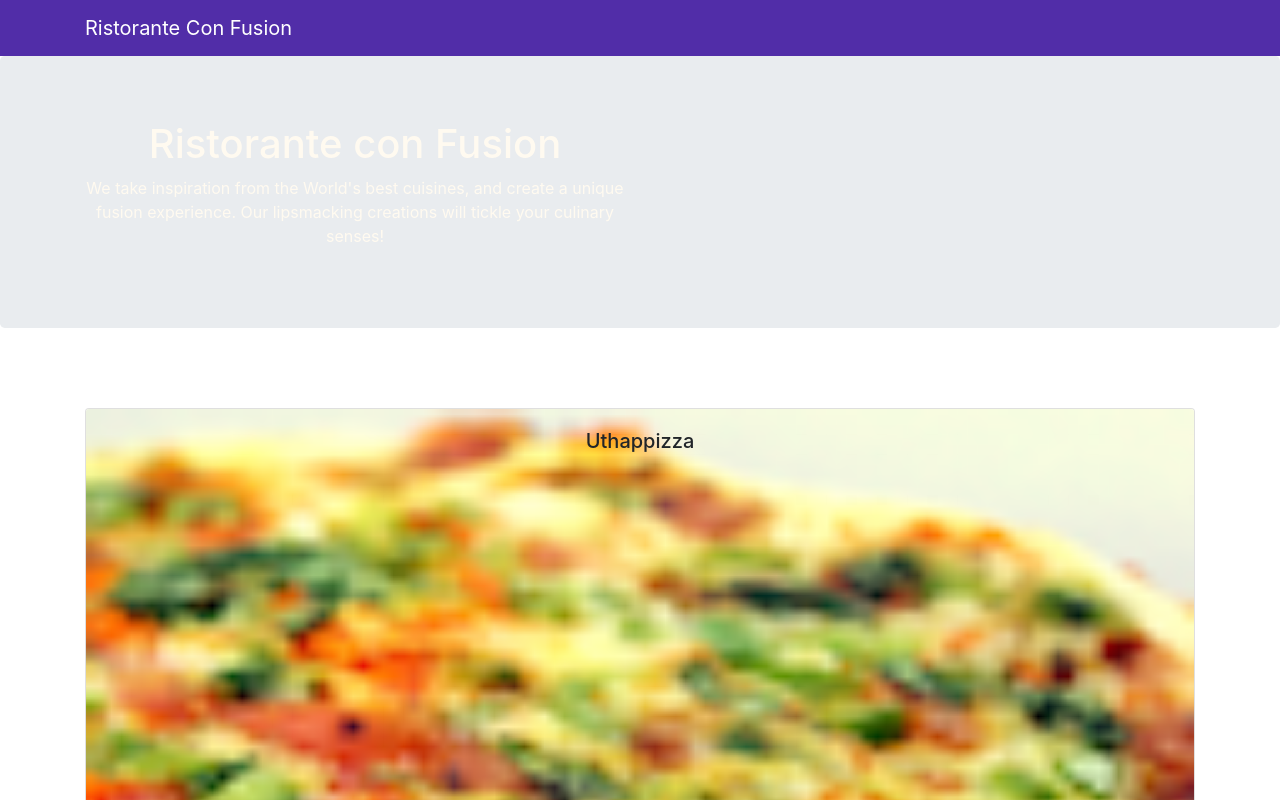
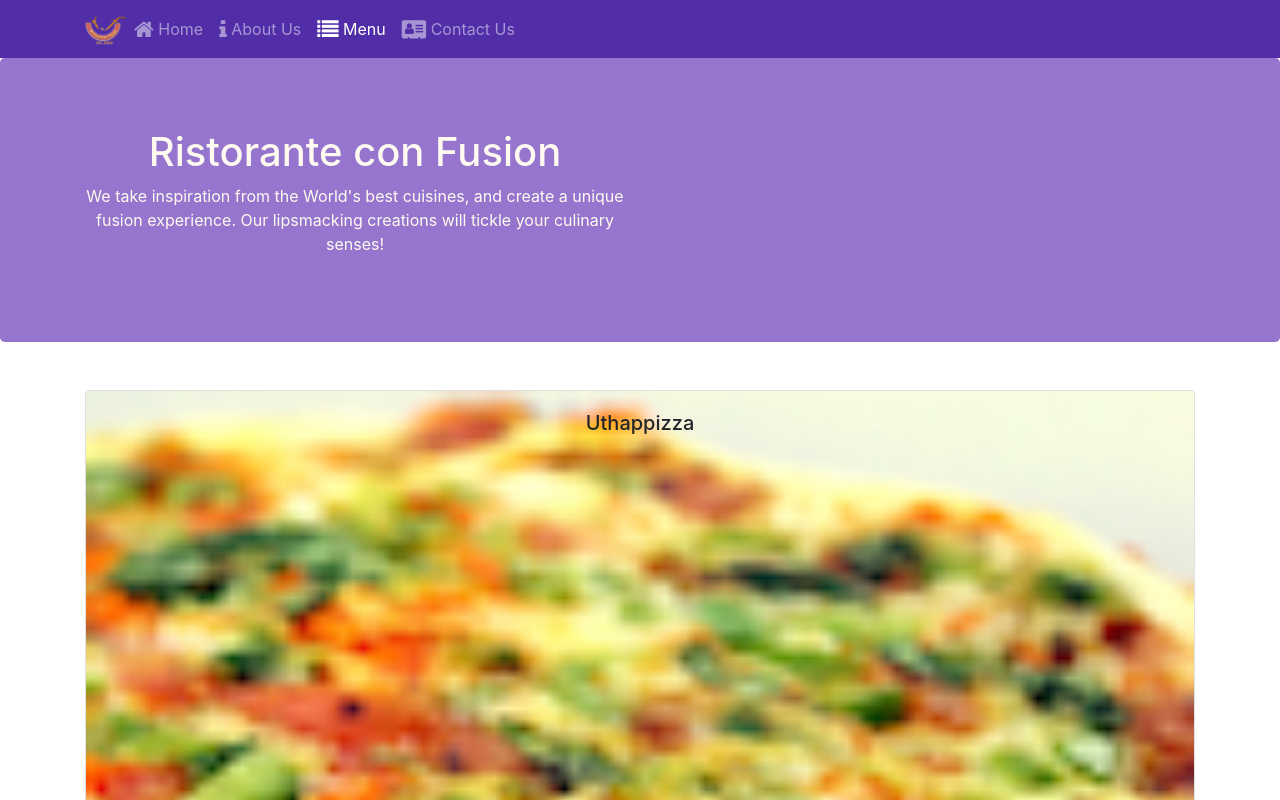
Before and after one commit to amagana10/ReactRepo, a React (Create React App) app: page /menu in a window 1280 px wide. Shown: the top 800 px of the page. Built offline with nearby package versions, Linux system fonts and the light colour scheme.

Commit message:
React Router

```diff
--- a/package.json
+++ b/package.json
@@ -12,6 +12,7 @@
     "react": "^17.0.1",
     "react-dom": "^17.0.1",
     "react-popper": "0.9.2",
+    "react-router-dom": "4.2.2",
     "react-scripts": "4.0.1",
     "reactstrap": "5.0.0",
     "web-vitals": "^0.2.4"
--- a/src/App.css
+++ b/src/App.css
@@ -53,10 +53,10 @@
     margin:0px auto;
     padding: 20px 0px 20px 0px;
 }
-.jumbotron {
+#jumbo{
     padding:70px 30px 70px 30px;
     margin:0px auto;
-    background: #9575CD ;
+    background: #9575CD;
     color:floralwhite;
 }
 
--- a/src/App.js
+++ b/src/App.js
@@ -5,13 +5,16 @@
 import Menu from './components/MenuComponent';
 import { DISHES } from './shared/dishes';
 import Main from './components/MainComponent';
+import { BrowserRouter } from 'react-router-dom';
 
 class App extends Component {
   render() {
     return (
-        <div className="App">
-            <Main />
-         </div>
+        <BrowserRouter>
+             <div className="App">
+                <Main />
+             </div>
+        </BrowserRouter>
     );
   }
 }
--- a/src/components/FooterComponent.js
+++ b/src/components/FooterComponent.js
@@ -1,4 +1,5 @@
 import React from 'react';
+import { Link } from 'react-router-dom';
 
 function Footer(props) {
     return(
@@ -8,10 +9,10 @@
                 <div className="col-4 offset-1 col-sm-2">
                     <h5>Links</h5>
                     <ul className="list-unstyled">
-                        <li><a href="#">Home</a></li>
-                        <li><a href="#">About</a></li>
-                        <li><a href="#">Menu</a></li>
-                        <li><a href="contactus.html">Contact</a></li>
+                        <li><Link to='/home'>Home</Link></li>
+                        <li><Link to='/aboutus'>About Us</Link></li>
+                        <li><Link to='/menu'>Menu</Link></li>
+                        <li><Link to='/contactus'>Contact Us</Link></li>
                     </ul>
                 </div>
                 <div className="col-7 col-sm-5">
--- a/src/components/HeaderComponent.js
+++ b/src/components/HeaderComponent.js
@@ -1,16 +1,61 @@
 import React, { Component } from 'react';
-import { Navbar, NavbarBrand, Jumbotron } from 'reactstrap';
+import { Nav, Navbar, NavbarBrand, NavbarToggler, Collapse, NavItem, Jumbotron } from 'reactstrap';
+import { NavLink } from 'react-router-dom';
 
 class Header extends Component {
+
+  constructor(props) {
+      super(props);
+
+      this.toggleNav = this.toggleNav.bind(this);
+      this.state = {
+        isNavOpen: false
+      };
+    }
+
+    toggleNav() {
+      this.setState({
+        isNavOpen: !this.state.isNavOpen
+      });
+    }
+
   render() {
     return(
     <React.Fragment>
-      <Navbar dark>
+      <Navbar dark expand="md">
         <div className="container">
-            <NavbarBrand href="/">Ristorante Con Fusion</NavbarBrand>
+            <NavbarToggler onClick={this.toggleNav} />
+            <NavbarBrand className="mr-auto" href="/">
+                <img src='assets/images/logo.png' height="30" width="41"
+                    alt='Ristorante Con Fusion' />
+            </NavbarBrand>
+            <Collapse isOpen={this.state.isNavOpen} navbar>
+                <Nav navbar>
+                    <NavItem>
+                        <NavLink className="nav-link"  to='/home'>
+                            <span className="fa fa-home fa-lg"></span> Home
+                        </NavLink>
+                    </NavItem>
+                    <NavItem>
+                        <NavLink className="nav-link" to='/aboutus'>
+                            <span className="fa fa-info fa-lg"></span> About Us
+                        </NavLink>
+                    </NavItem>
+                    <NavItem>
+                        <NavLink className="nav-link"  to='/menu'>
+                            <span className="fa fa-list fa-lg"></span> Menu
+                        </NavLink>
+                    </NavItem>
+                    <NavItem>
+                        <NavLink className="nav-link" to='/contactus'>
+                            <span className="fa fa-address-card fa-lg"></span> Contact Us
+                        </NavLink>
+                    </NavItem>
+                </Nav>
+            </Collapse>
         </div>
       </Navbar>
-      <Jumbotron>
+      <Jumbotron id="jumbo">
            <div className="container">
                <div className="row row-header">
                    <div className="col-12 col-sm-6">
--- /dev/null
+++ b/src/components/HomeComponent.js
@@ -0,0 +1,11 @@
+import React from 'react';
+
+function Home(props) {
+    return(
+      <div className="container">
+        <h4>Home</h4>
+      </div>
+    );
+}
+
+export default Home;
--- a/src/components/MainComponent.js
+++ b/src/components/MainComponent.js
@@ -1,18 +1,19 @@
 import React, { Component } from 'react';
 import { Navbar, NavbarBrand } from 'reactstrap';
+import Home from './HomeComponent';
 import Menu from './MenuComponent';
 import DishDetail from './DishdetailComponent';
 import { DISHES } from '../shared/dishes';
 import Header from './HeaderComponent';
 import Footer from './FooterComponent';
+import { Switch, Route, Redirect } from 'react-router-dom';
 
 class Main extends Component {
 
   constructor(props) {
     super(props);
     this.state = {
-        dishes: DISHES,
-        selectedDish: null
+        dishes: DISHES
     };
   }
 
@@ -21,11 +22,22 @@
   }
 
   render() {
+
+    const HomePage = () => {
+      return(
+          <Home
+          />
+      );
+    }
+
     return (
       <div>
         <Header />
-        <Menu dishes={this.state.dishes} onClick={(dishId) => this.onDishSelect(dishId)} />
-        <DishDetail dish={this.state.dishes.filter((dish) => dish.id === this.state.selectedDish)[0]} />
+        <Switch>
+            <Route path='/home' component={HomePage} />
+            <Route exact path='/menu' component={() => <Menu dishes={this.state.dishes} />} />
+            <Redirect to="/home" />
+         </Switch>
         <Footer />
        </div>
     );
```
Also changed, not shown: 2 other files (tests, documents, lock files or other folders).
